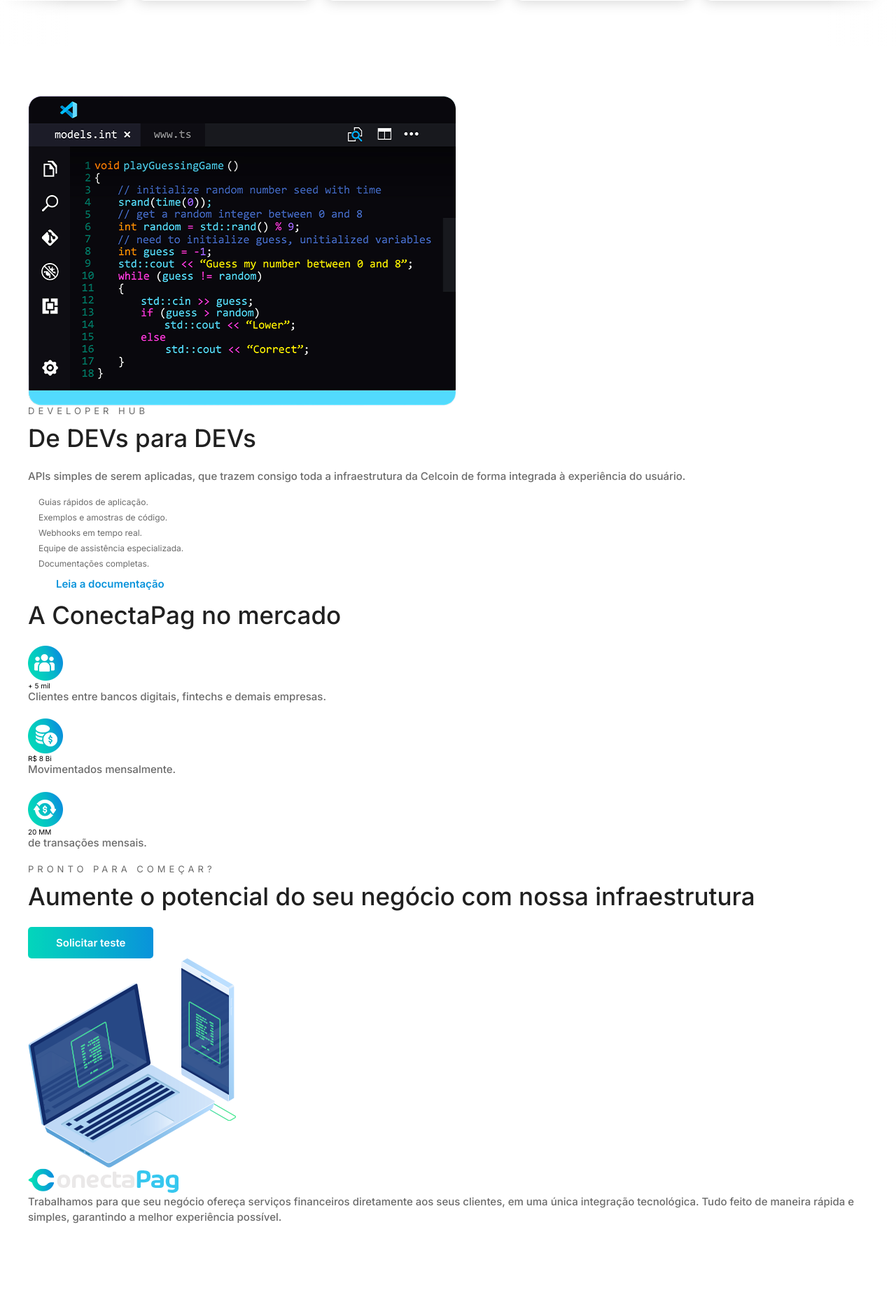
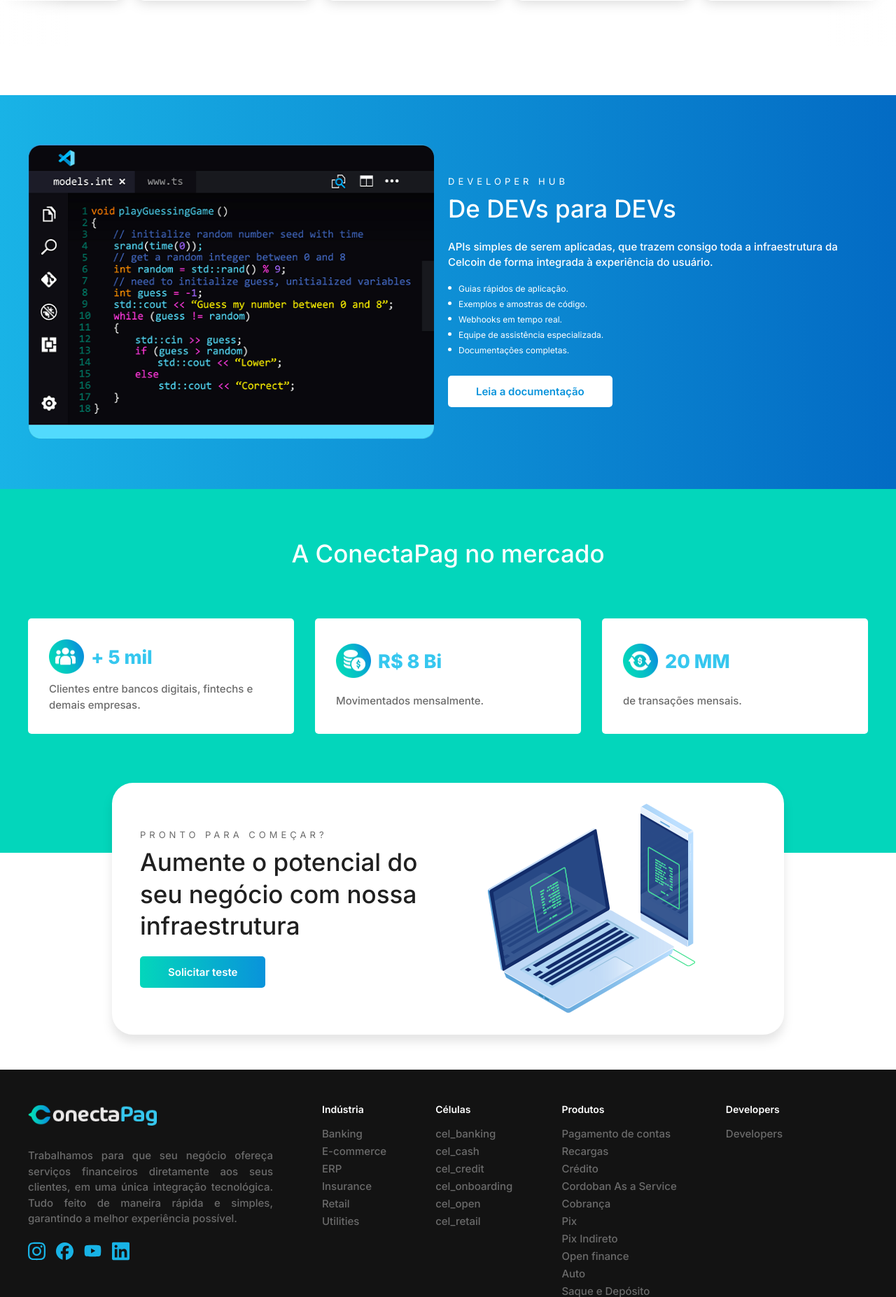
Before and after one commit to rodrigo7584/conectapag, a PHP site: page / in a window 1280 px wide. Shown: the part 3081-4935 px from the top of the page at 70% size. Run offline with PHP 8.4, Linux system fonts and the light colour scheme.

Commit message:
26/01/2024

```diff
--- a/css/about.css
+++ b/css/about.css
@@ -1,3 +1,39 @@
+.about{
+  padding: 7rem 0 17rem 0;
+  background: var(--color-blue-200);
+}
+.about h1{
+  text-align: center;
+  color: var(--color-white);
+  margin-bottom: 7rem;
+}
+.about .blocks{
+  display: grid;
+  grid-template-columns: repeat(3, 1fr);
+  gap: 3rem;
+}
+.about .block{
+  background-color: var(--color-white);
+  padding: 3rem ;
+  display: grid;
+  grid-template-columns: auto 1fr;
+  gap: 1rem;
+  align-items: center;
+  border-radius: 0.5rem;
+}
+.about .block img{
+  height: 5rem;
+  width: 5rem;
+}
+.about .block h4{
+  color: var(--color-blue-500);
+  font-size: 2.7rem;
+  font-weight: var(--xbold);
+}
+.about .block p{
+  grid-column: 1/3;
+  margin-bottom: 0;
+}
 @media (max-width: 1400px) {
 }
 @media (max-width: 1200px) {
--- a/css/common.css
+++ b/css/common.css
@@ -15,6 +15,10 @@
   --color-gray-300: #45474a;
   --color-gray-400: #6b6b6b;
   --color-gray-500: #a2a9b0;
+
+  --svg-blue-500: brightness(0) saturate(100%)invert(71%) sepia(55%) saturate(2758%) hue-rotate(161deg) brightness(104%) contrast(87%);
+  --svg-blue-400: brightness(0) saturate(100%)invert(61%) sepia(69%) saturate(2230%) hue-rotate(156deg) brightness(96%) contrast(87%);
+  --svg-blue-200: brightness(0) saturate(100%)invert(64%) sepia(74%) saturate(1733%) hue-rotate(124deg) brightness(96%) contrast(98%);
 
   --thin: 100;
   --xlight: 200;
@@ -110,79 +114,66 @@ p {
 .dot-list li::before {
   content: '';
   position: absolute;
+  width: 0.5rem;
+  height: 0.5rem;
+  border-radius: 100%;
+  background-color: var(--color-gray-400);
+  left: -1.5rem;
+  top: 0.2rem;
 }
 
-.clients {
-  padding: 7rem 0;
+
+
+footer{
+  background-color: var(--color-gray-100);
+  padding: 5rem 0;
 }
-.clients h2,
-.clients h1,
-.clients p {
-  text-align: center;
-  margin: 0 auto;
-  width: 80%;
+footer .row{
+  display: flex;
+  flex-wrap: wrap;
+  gap: 7rem;
 }
-.clients h1 {
+footer .col-main{
+  width: 35rem;
+}
+footer .col-main .logo{
+  height: 3rem;
+  margin-bottom: 3rem;
+}
+footer .col-main p{
+  text-align: justify;
+}
+footer .box-social{
+  display: flex;
+  align-items: center;
+  gap: 1.5rem;
+}
+footer .box-social img{
+  width: 2.5rem;
+  filter: var(--svg-blue-400);
+}
+footer .box-social img:hover{
+  filter: var(--svg-blue-200);
+}
+footer .col{
+ width: auto;
+ max-width: 32rem;
+}
+footer h5{
+  font-weight: var(--sbold);
+  color: var(--color-white);
+  font-size: 1.4rem;
   margin-bottom: 2rem;
 }
-.clients .slider {
-  height: 25rem;
-  margin: auto;
-  position: relative;
-  width: 100%;
-  display: grid;
-  place-items: center;
-  overflow: hidden;
+footer .footer-menu{
+  display: flex;
+  flex-direction: column;
+  gap: 1rem;
 }
-.clients .slider::before,
-.clients .slider::after {
-  content: '';
-  position: absolute;
-  height: 100%;
-  width: 10rem;
-  background: linear-gradient(90deg, var(--color-white), transparent);
-  z-index: 3;
+footer .footer-menu li a{
+  color: var(--color-gray-400);
+  font-weight: var(--medium);
 }
-.clients .slider::after {
-  top: 0;
-  left: 0;
+footer .footer-menu li a:hover{
+  color: var(--color-blue-500);
 }
-.clients .slider::before {
-  top: 0;
-  right: 0;
-  transform: rotate(180deg);
-}
-.clients .slide-track {
-  display: flex;
-  width: calc((25rem * 10) + (2rem * 9));
-  animation: slider 10s linear infinite;
-  gap: 2rem;
-}
-.clients .slide-track:hover {
-  cursor: pointer;
-  animation-play-state: paused;
-}
-@keyframes slider {
-  0% {
-    transform: translateX(0);
-  }
-  100% {
-    transform: translateX(calc((-25rem * 5) + (-1rem * 9)));
-  }
-}
-.clients .slide {
-  height: 12rem;
-  width: 25rem;
-  display: flex;
-  align-items: center;
-  justify-content: center;
-  padding: 3rem;
-  background: var(--color-white);
-  border-radius: 1rem;
-  filter: drop-shadow(0rem 0rem 1rem rgba(0, 0, 0, 0.2));
-}
-.clients .slide img {
-  width: auto;
-  max-height: 100%;
-  max-width: 100%;
-}
--- a/css/developers.css
+++ b/css/developers.css
@@ -1,3 +1,28 @@
+.developers{
+  background: linear-gradient(90deg, var(--color-blue-400), var(--color-blue-100));
+  padding: 7rem 0;
+}
+.developers .row{
+  display: grid;
+  grid-template-columns: repeat(2, calc(50% - 2rem));
+  gap: 2rem;
+  align-items: center;
+}
+.developers .col-left img{
+  width: 100%;
+}
+.developers .col-right h1,
+.developers .col-right h2,
+.developers .col-right p,
+.developers .col-right li{
+  color: var(--color-white);
+}
+.developers .col-right .dot-list{
+  margin-bottom: 3rem;
+}
+.developers .col-right .dot-list li::before{
+  background-color: var(--color-white);
+}
 @media (max-width: 1400px) {
 }
 @media (max-width: 1200px) {
--- a/css/sub-about.css
+++ b/css/sub-about.css
@@ -1,3 +1,23 @@
+.sub-about .row {
+  margin-top: -10rem;
+  margin-left: auto;
+  margin-right: auto;
+  margin-bottom: 5rem;
+  filter: drop-shadow(0rem 1rem 0.7rem rgba(0,0,0,0.1));
+  width: 80%;
+  background-color: var(--color-white);
+  border-radius: 3rem;
+  padding: 3rem 4rem;
+  display: grid;
+  grid-template-columns: repeat(2, calc(50% - 3rem));
+  gap: 3rem;
+  align-items: center;
+}
+.sub-about .col-right {
+  display: flex;
+  align-items: center;
+  justify-content: center;
+}
 @media (max-width: 1400px) {
 }
 @media (max-width: 1200px) {
--- a/footer.php
+++ b/footer.php
@@ -3,7 +3,7 @@
     <div class="row">
       <div class="col-main">
         <a href="#">
-          <img src="./img/logo.png" alt="">
+          <img src="./img/logo.png" alt="" class="logo">
         </a>
         <p>
         Trabalhamos para que seu negócio ofereça serviços financeiros
```
Also changed, not shown: css/clients.css (+75 -0 lines), img/blue-ballon.svg (added), img/blue-block.svg (added), img/cellphone.svg (added), img/green-block.svg (added), img/green-cloud-2.svg (added), img/green-cloud.svg (added), img/list.svg (added), img/people-blue.svg (added), img/people-green.svg (added), img/play.svg (added), img/send.svg (added).
